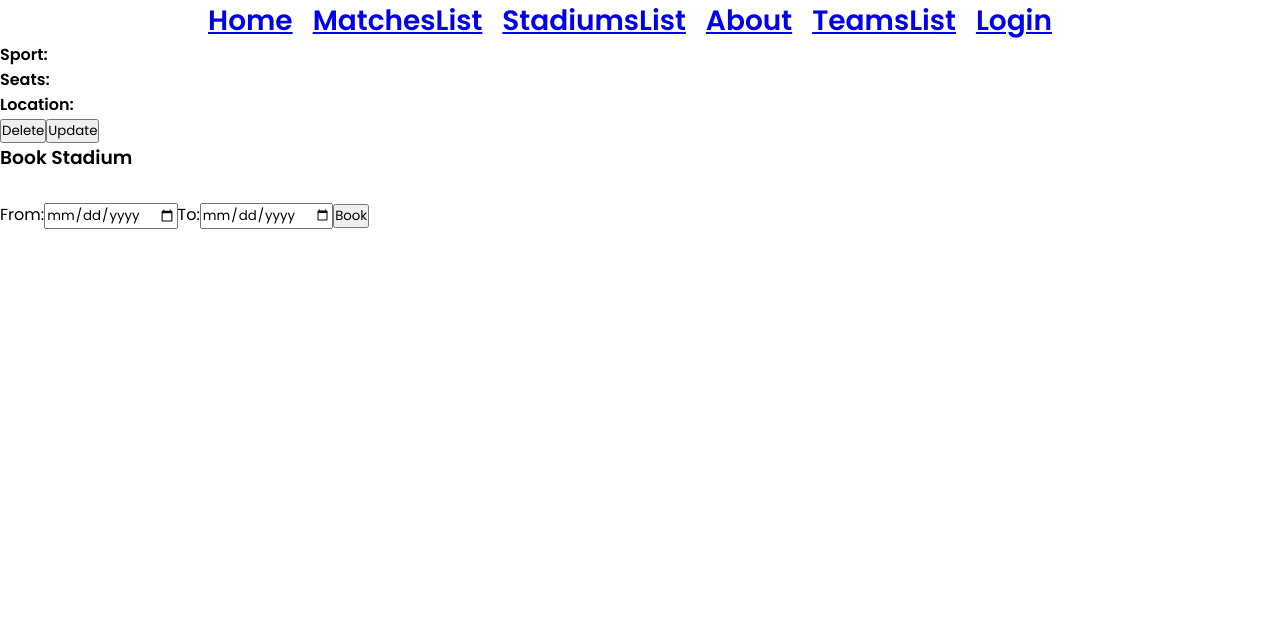
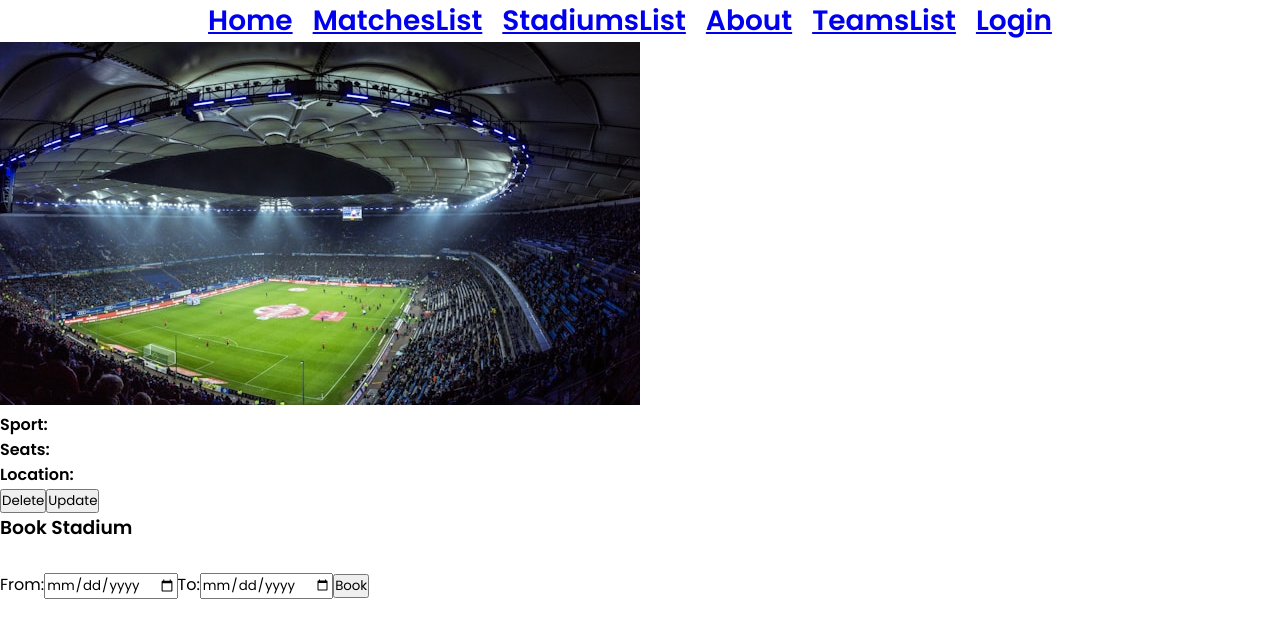
Before and after one commit to Ali000/Stadium, a React (Vite) app in the folder vite-project/: page /Stadium/1 in a window 1280 px wide. Shown: the top 638 px of the page. Built offline with nearby package versions, Linux system fonts and the light colour scheme; no server answers.

Commit message:
commit before pull

```diff
--- a/vite-project/src/pages/Stadium.jsx
+++ b/vite-project/src/pages/Stadium.jsx
@@ -1,6 +1,7 @@
 import { useState, useEffect } from 'react'
 import { useNavigate, useParams } from 'react-router-dom'
 import Client from '../services/api'
+import stadiumDefaultImg from "../images/stadiumDefault.jpg";
 
 const Stadium = ({ user }) => {
   const navigate = useNavigate()
@@ -85,6 +86,7 @@ const Stadium = ({ user }) => {
     <div>
       {stadiumDetails ? (
         <div>
+          <img src={stadiumDefaultImg} alt="" />
           <h2>{stadiumDetails.name}</h2>
           <h4>Sport: {stadiumDetails.sport}</h4>
           <h4>Seats: {stadiumDetails.seats}</h4>
```
